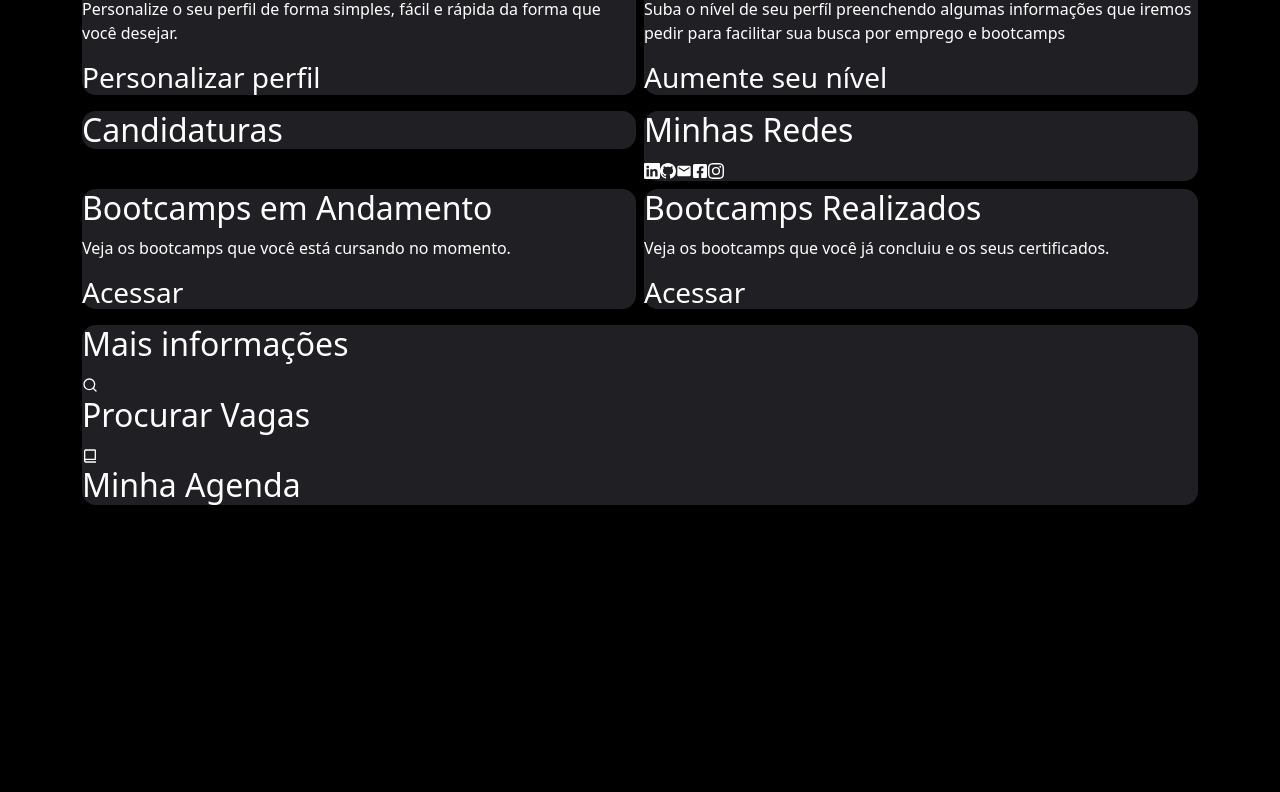
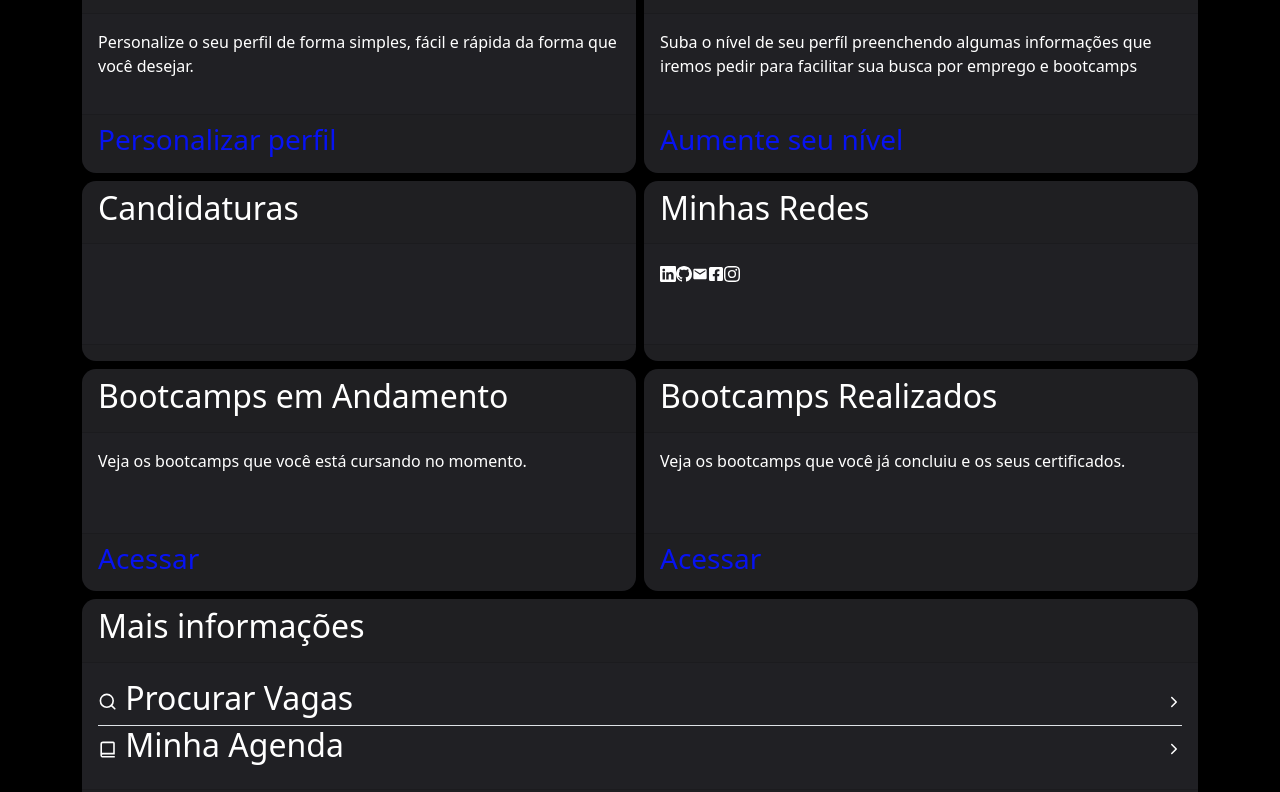
Before and after one commit to camily-cs/Satus-Space, a React (Create React App) app: page /Perfil in a window 1280 px wide. Shown: the part 308-1100 px from the top of the page. Before the commit the page ends 821 px from the top, so only its background shows below. Built offline with nearby package versions, Linux system fonts and the light colour scheme.

Commit message:
Estruturando o Perfil

```diff
--- a/src/css/Perfil.css
+++ b/src/css/Perfil.css
@@ -4,8 +4,8 @@
 
 }
 
-.sectcion-perfil-footer{
-    border-top: 2px solid black;
+.section-perfil > .card-body{
+    min-height: 100px;
 }
 
 .card-icons{
@@ -18,4 +18,9 @@
 
 .card-footer > h3{
     color: var(--cor03);
+    cursor: pointer;
 }
+
+.perfil-icons{
+    font-size: 1.2em;
+}
--- a/src/pages/Perfil.jsx
+++ b/src/pages/Perfil.jsx
@@ -1,4 +1,6 @@
 import React from "react";
+
+import Footer from "../components/footer/Footer"
 
 
 import { FiSearch } from "react-icons/fi";
@@ -9,6 +11,7 @@ import { MdEmail } from "react-icons/md";
 import { FaFacebookSquare } from "react-icons/fa";
 import { BsInstagram } from "react-icons/bs";
 import {BsFillPersonFill} from "react-icons/bs"
+import {IoIosArrowForward} from "react-icons/io"
 
 function Perfil() {
     return (
@@ -40,9 +43,17 @@ function Perfil() {
                     <section className="col-lg-6">
                         <div className="section-perfil">
 
+                            <div className="card-header">
                                 <h2>Personalização</h2>
+                            </div>
+
+                            <div className="card-body">
                                 <p> Personalize o seu perfil de forma simples, fácil e rápida da forma que você desejar.</p>
+                            </div>
+
+                            <div className="card-footer">
                                 <h3>Personalizar perfil</h3>
+                            </div>
 
                         </div>
                     </section>
@@ -50,10 +61,16 @@ function Perfil() {
                     <section className="col-lg-6">
                         <div className="section-perfil">
 
+                            <div className="card-header">
                                 <h2>Nível de Perfil</h2>
+                            </div>
+                            <div className="card-body">
                                 <p> Suba o nível de seu perfíl preenchendo algumas informações que iremos pedir para facilitar sua busca por emprego e bootcamps</p>
+                            </div>
 
+                            <div className="card-footer">
                                 <h3>Aumente seu nível</h3>
+                            </div>
 
                         </div>
                     </section>
@@ -62,7 +79,17 @@ function Perfil() {
 
                         <div className="section-perfil">
 
+                            <div className="card-header">
                                 <h2> Candidaturas</h2>
+                            </div>
+
+                            <div className="card-body">
+
+                            </div>
+
+                            <div className="card-footer">
+
+                            </div>
 
                         </div>
 
@@ -73,12 +100,22 @@ function Perfil() {
 
                         <div className="section-perfil">
 
+                            <div className="card-header">
                                 <h2>Minhas Redes</h2>
+                            </div>
+
+                            <div className="card-body">
                                 <BsLinkedin />
                                 <BsGithub />
                                 <MdEmail />
                                 <FaFacebookSquare />
                                 <BsInstagram />
+                            </div>
+
+                            <div className="card-footer">
+
+                            </div>
+
 
                         </div>
 
@@ -87,10 +124,17 @@ function Perfil() {
                     <section className="col-lg-6">
                         <div className="section-perfil">
 
+                            <div className="card-header">
                                 <h2>Bootcamps em Andamento</h2>
+                            </div>
+
+                            <div className="card-body">
                                 <p>Veja os bootcamps que você está cursando no momento.</p>
+                            </div>
 
+                            <div className="card-footer">
                                 <h3>Acessar</h3>
+                            </div>
                         </div>
 
                     </section>
@@ -98,10 +142,18 @@ function Perfil() {
                     <section className="col-lg-6">
                         <div className="section-perfil">
 
+                            <div className="card-header">
                                 <h2>Bootcamps Realizados</h2>
+                            </div>
+
+
+                            <div className="card-body">
                                 <p>Veja os bootcamps que você já concluiu e os seus certificados.</p>
+                            </div>
 
+                            <div className="card-footer">
                                 <h3>Acessar</h3>
+                            </div>
                         </div>
 
                     </section>
@@ -110,10 +162,32 @@ function Perfil() {
                     <section className="col-lg-12">
                         <div className="section-perfil">
 
+                            <div className="card-header">
                                 <h2>Mais informações</h2>
-                            <FiSearch /><h2>Procurar Vagas</h2>
+                            </div>
+                            <div className="card-body">
 
-                            <BiBookAlt /><h2>Minha Agenda</h2>
+
+                                <div className="d-flex align-items-center justify-content-between border-bottom">
+                                    <div className="d-flex align-items-center perfil-icons">
+                                        <FiSearch className="me-2"/><h2>Procurar Vagas</h2>
+                                    </div>
+
+                                     <IoIosArrowForward/>
+
+                                </div>
+
+                                <div className="d-flex align-items-center justify-content-between">
+                                    <div className="d-flex align-items-center perfil-icons">
+                                        <BiBookAlt className="me-2" /><h2>Minha Agenda</h2>
+                                    </div>
+
+                                    <IoIosArrowForward/>
+
+                                </div>
+                            </div>
+
+                            <div className="card-footer"></div>
                         </div>
 
                     </section>
@@ -121,6 +195,8 @@ function Perfil() {
                 </div>
 
             </div>
+
+            <Footer/>
         </>
     )
 }
```
Lines whose indentation alone changed are shown as unchanged.
